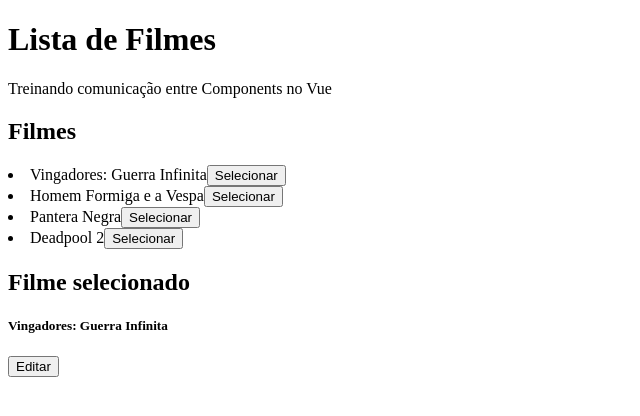
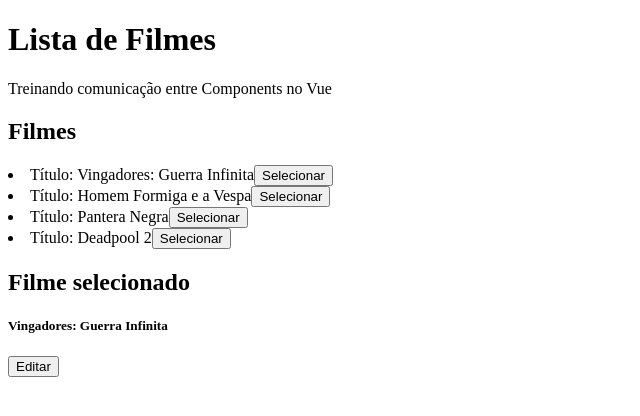
Before and after one commit to romarioOliveira9/Props_E_Events, a Vue app: page / in a window 1280 px wide. Shown: the top 416 px of the page, without its empty margins (0-640 px from the left). Built offline with nearby package versions, Linux system fonts and the light colour scheme; the HTML template or start-up script is replaced by a standard one.

Commit message:
Usando props dentro da instância do Component

```diff
--- a/src/components/FilmesListaIten.vue
+++ b/src/components/FilmesListaIten.vue
@@ -1,12 +1,20 @@
 <template>
     <li class="list-group-item">
-        <span>{{ filmeTitulo }}</span>
+        <span>{{ filmeTituloConcatenado }}</span>
         <button class="btn btn-secondary float-right">Selecionar</button>
     </li>
 </template>
 
 <script>
 export default {
-    props: ['filmeTitulo']
+    props: ['filmeTitulo'],
+    computed: {
+        filmeTituloConcatenado() {
+            return `Título: ${this.filmeTitulo}`
+        }
+    },
+    created() {
+        console.log('Filme título: ', this.filmeTitulo)
+    }
 }
 </script>
```
